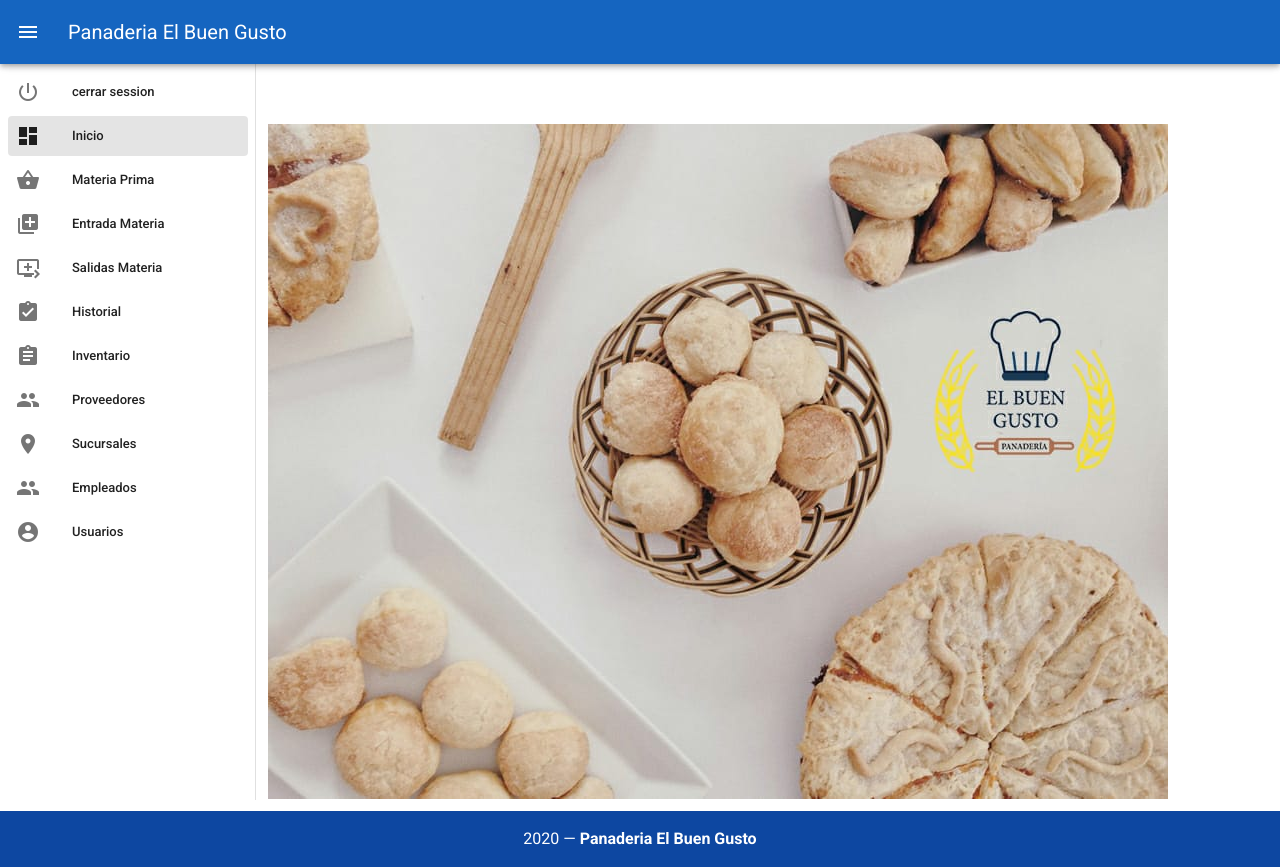
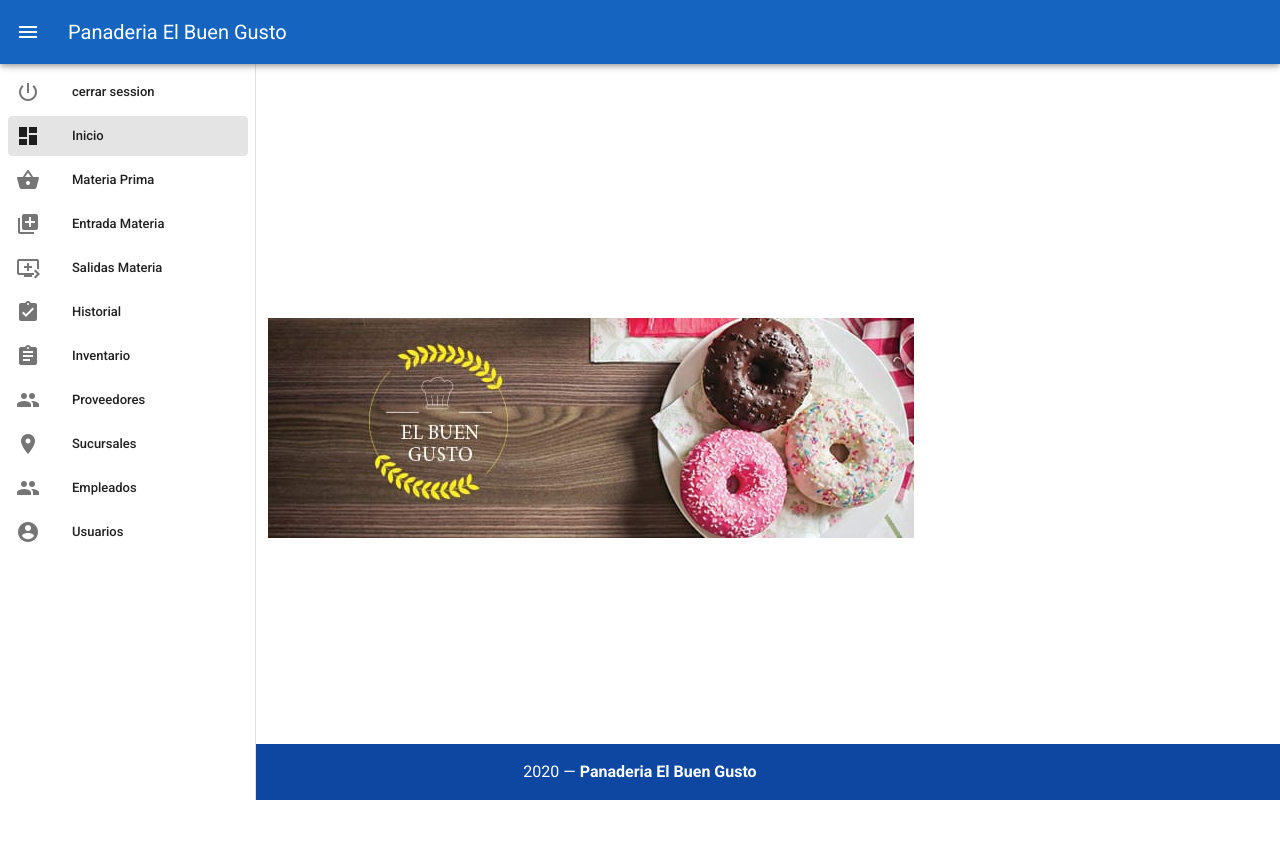
Before and after one commit to BalmoreRamirez/PanaderiaElBuenGusto_F, a Vue app: page / in a window 1280 px wide. After the commit the page ends 800 px from the top, so only its background shows below. Built offline with nearby package versions, Linux system fonts and the light colour scheme; sample sign-in values are in the browser's storage.

Commit message:
cambio de foto

```diff
--- a/src/components/HelloWorld.vue
+++ b/src/components/HelloWorld.vue
@@ -3,7 +3,7 @@
     <v-row
     align="center"
     justify="center">
-   <img src="../assets/Home.jpeg">
+   <img src="../assets/Home2.jpeg">
     </v-row>
   </v-container>
 </template>
```
Also changed, not shown: src/assets/Home2.jpeg (added).
